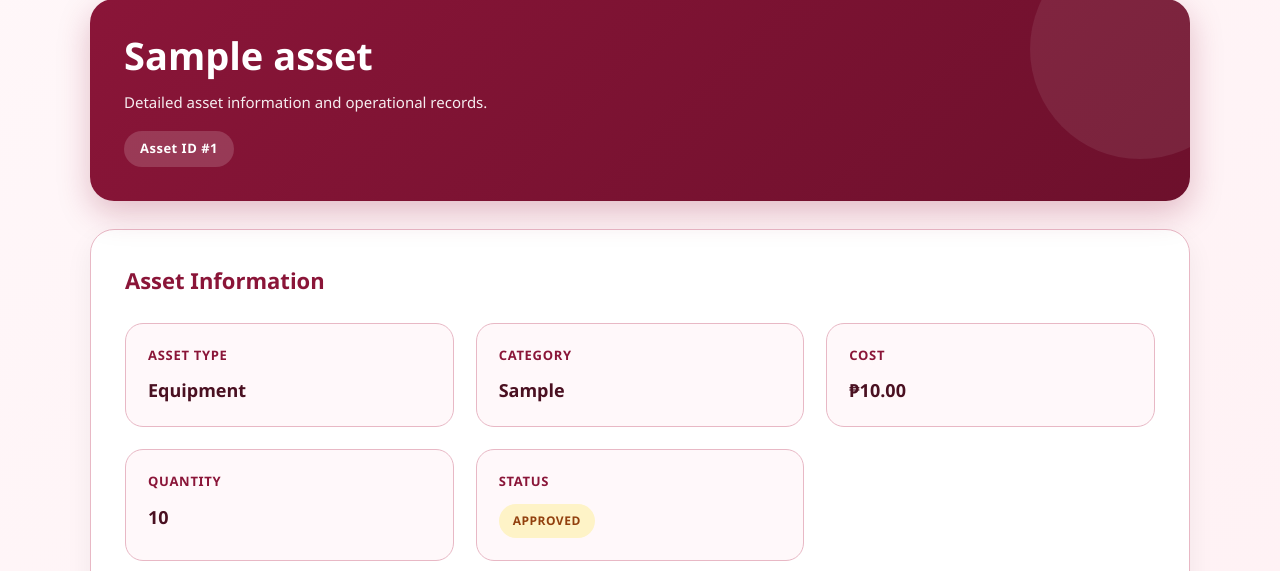
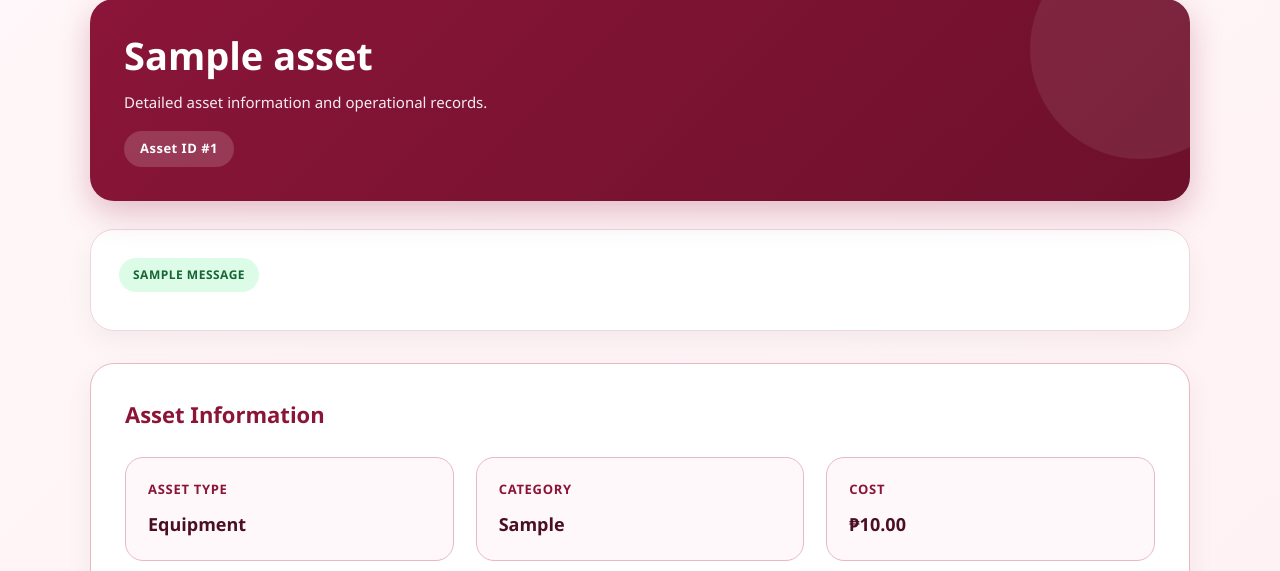
Before and after one commit to ryuzaki29/ASSET, a Django app: page /assets/asset/1/ in a window 1280 px wide. Shown: the part 129-700 px from the top of the page. Run offline with Django 5.2, Linux system fonts and the light colour scheme; a user stored in the database is signed in; tables that the repository leaves empty hold one stand-in row (values such as "Sample post"); one stand-in notice (Sample message) is shown.

Commit message:
Updated Error/Success Messages
Updated Error/Success Messages

```diff
--- a/assets/templates/assets/order_detail.html
+++ b/assets/templates/assets/order_detail.html
@@ -220,6 +220,52 @@
         background: #fff1f4;
     }
 
+    .page-message {
+        margin-bottom: 24px;
+        padding: 20px 24px;
+        border-radius: 20px;
+        background: #dcfce7;
+        border: 1px solid #bbf7d0;
+        color: #164e63;
+        box-shadow: 0 10px 24px rgba(16, 185, 129, 0.08);
+    }
+
+    .page-message.error {
+        background: #fee2e2;
+        border-color: #fecaca;
+        color: #991b1b;
+    }
+
+    .table-section {
+        background: white;
+        border-radius: 24px;
+        padding: 28px;
+        margin-bottom: 32px;
+        border: 1px solid #f0d6de;
+        box-shadow: 0 10px 28px rgba(0,0,0,0.05);
+    }
+
+    .status-badge {
+        display: inline-flex;
+        align-items: center;
+        justify-content: center;
+
+        padding: 8px 14px;
+
+        border-radius: 999px;
+
+        font-size: 12px;
+        font-weight: 700;
+
+        text-transform: uppercase;
+        letter-spacing: 0.5px;
+    }
+
+    .status-approved {
+        background: #dcfce7;
+        color: #166534;
+    }
+
     /* MOBILE */
     @media (max-width: 768px) {
 
@@ -251,6 +297,10 @@
             width: 100%;
             text-align: center;
         }
+
+        .table-section {
+            padding: 20px;
+        }
     }
 </style>
 {% endblock %}
@@ -273,6 +323,16 @@
         </div>
 
     </div>
+
+    {% if messages %}
+    <div class="table-section" style="margin-top: 10px;">
+        {% for message in messages %}
+            <div class="status-badge {% if message.tags == 'success' %}status-approved{% else %}status-pending{% endif %}" style="display: inline-block; margin-bottom: 10px;">
+                {{ message }}
+            </div>
+        {% endfor %}
+    </div>
+    {% endif %}
 
     <!-- DETAILS -->
     <div class="asset-details">
--- a/assets/views.py
+++ b/assets/views.py
@@ -248,6 +248,7 @@ def asset_create(request):
             log_details=request.POST.get("log_details", "")
         )
         asset.save()
+        messages.success(request, "Asset created successfully.")
         return redirect("assets:asset_list")
 
     context = {
@@ -268,6 +269,7 @@ def asset_edit(request, asset_id):
         asset.status = request.POST.get("status")
         asset.log_details = request.POST.get("log_details", "")
         asset.save()
+        messages.success(request, "Asset updated successfully.")
         return redirect("assets:asset_detail", asset_id=asset.id)
 
     context = {
@@ -324,6 +326,7 @@ def request_create(request):
                     q = 1
                 AssetRequestItem.objects.create(request=ar, asset=asset, quantity=q)
 
+        messages.success(request, "Your request has been submitted successfully.")
         return redirect('assets:asset_list')
 
     return redirect('assets:asset_list')
```
Also changed, not shown: assets/templates/assets/create_asset.html (+37 -0 lines), assets/templates/assets/edit_asset.html (+37 -0 lines), assets/templates/assets/order_list.html (+50 -0 lines).
